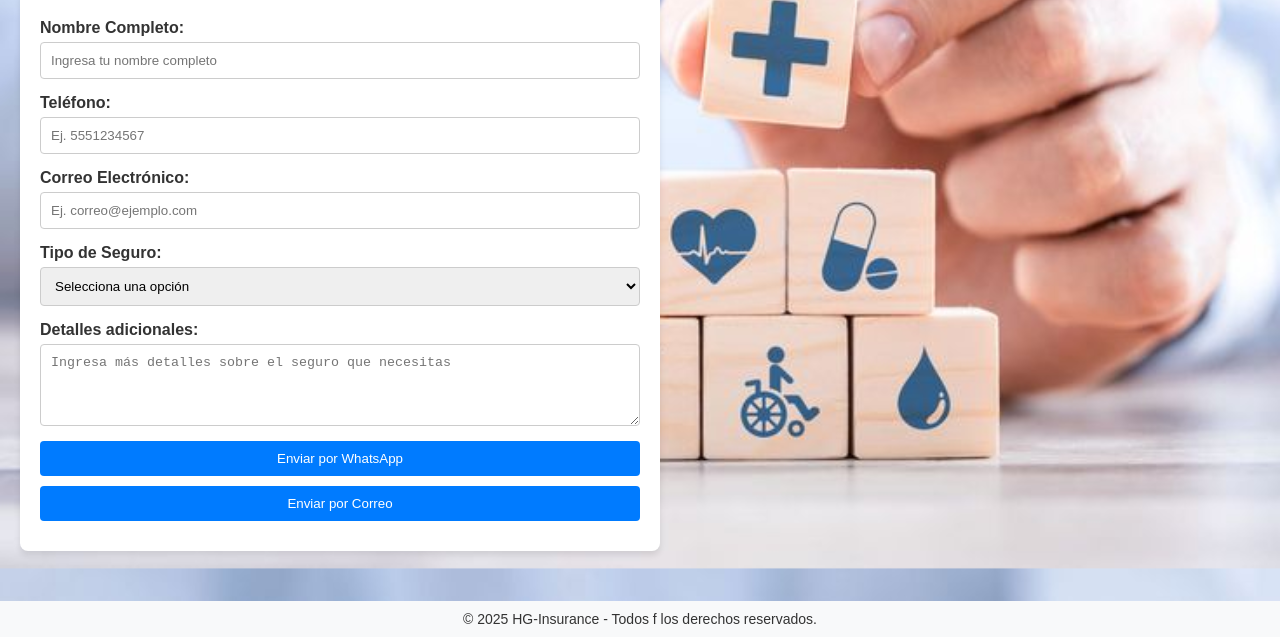
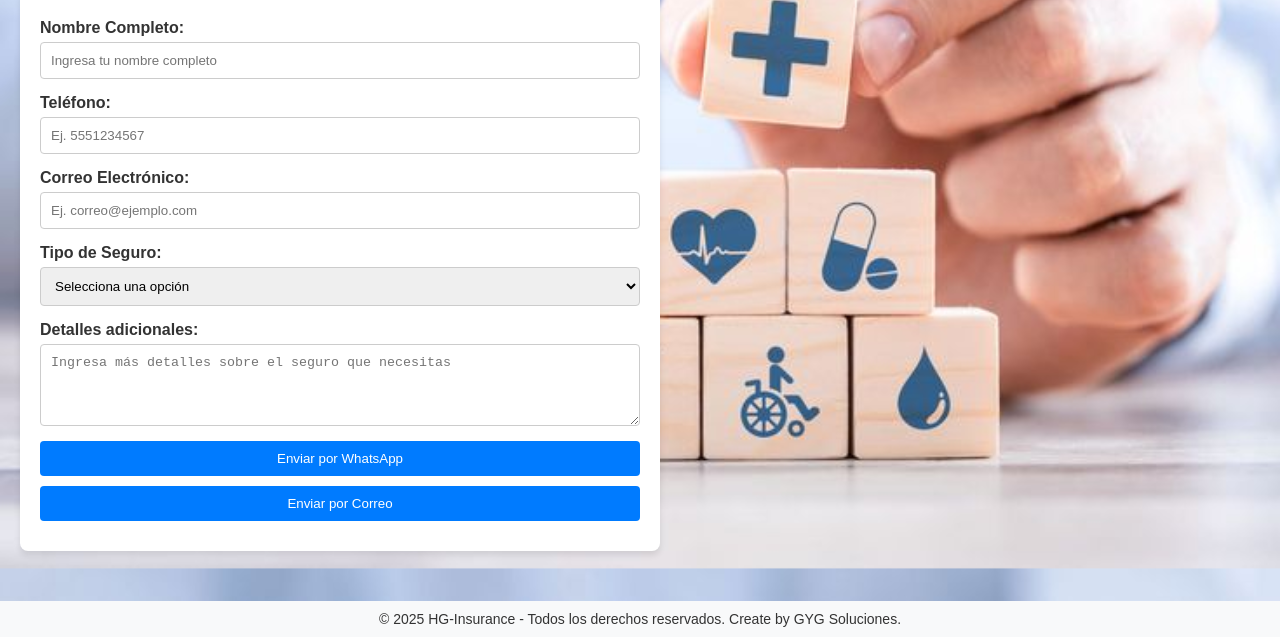
Before and after one commit to SoporteHG/formulario, a plain HTML site: page index.html in a window 1280 px wide. Shown: the part 285-922 px from the top of the page. Drawn offline with Linux system fonts and the light colour scheme; files whose address does not match are found by name.

Commit message:
Update index.html
create by

```diff
--- a/index.html
+++ b/index.html
@@ -255,7 +255,7 @@
     </div>
 
     <footer style="text-align: center; padding: 10px; background: #f8f9fa; color: #333; margin-top: 20px; font-size: 14px;">
-        © 2025 HG-Insurance -  Todos f los derechos reservados.
+        © 2025 HG-Insurance - Todos los derechos reservados. Create by GYG Soluciones.
     </footer>
     </body>
 
```
